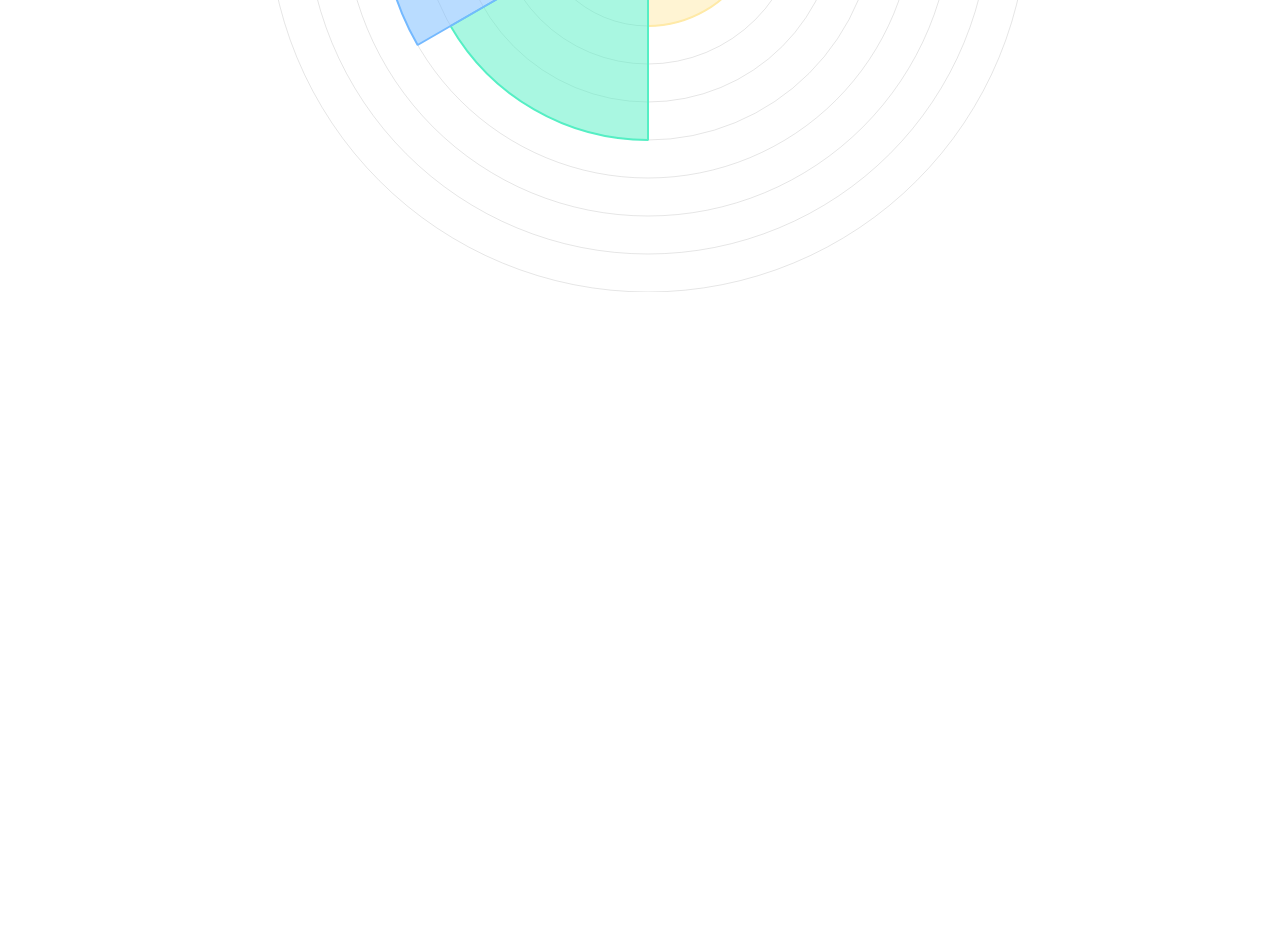
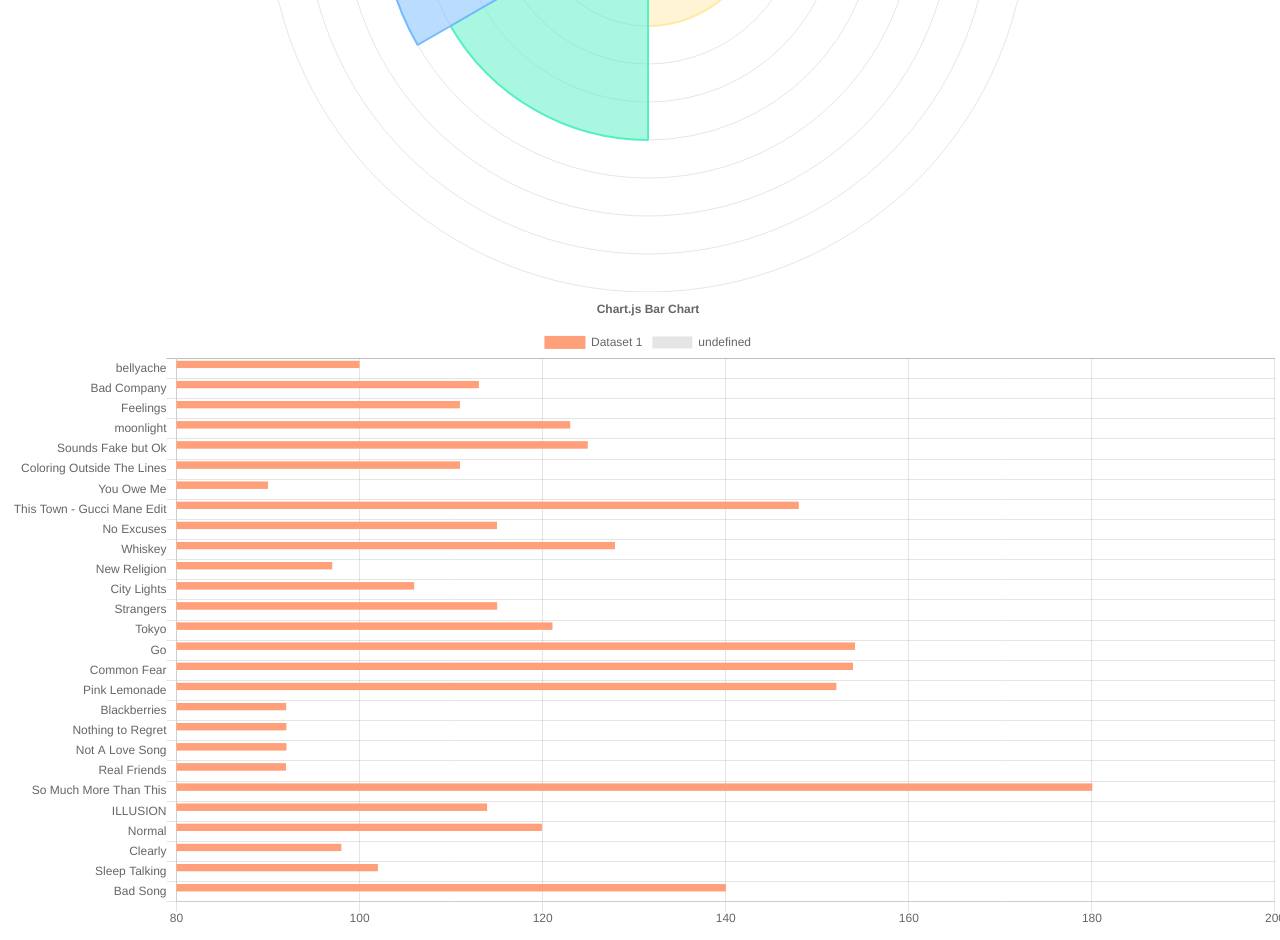
Before and after one commit to lilyszhang/playlist-viz, a plain HTML site: page index.html in a window 1280 px wide. Shown: the part 516-1456 px from the top of the page. Before the commit the page ends 816 px from the top, so only its background shows below. Drawn offline with nearby package versions, Linux system fonts and the light colour scheme.

Commit message:
tempo chart added

```diff
--- a/index.html
+++ b/index.html
@@ -7,6 +7,7 @@
     </head>
     <body>
         <canvas id="myChart"></canvas>
+        <canvas id="canvas2"></canvas>
     </body>
     <script>
         var ctx = document.getElementById('myChart').getContext('2d');
@@ -41,5 +42,41 @@
                 }
             }
         });
+
+        var MONTHS = ['January', 'February', 'March', 'April', 'May', 'June', 'July', 'August', 'September', 'October', 'November', 'December'];
+    		var color = Chart.helpers.color;
+    		var barChartData = {
+    			labels: ['bellyache', 'Bad Company', 'Feelings', 'moonlight', 'Sounds Fake but Ok', 'Coloring Outside The Lines', 'You Owe Me', 'This Town - Gucci Mane Edit', 'No Excuses', 'Whiskey', 'New Religion', 'City Lights', 'Strangers', 'Tokyo', 'Go', 'Common Fear', 'Pink Lemonade', 'Blackberries',
+ 'Nothing to Regret', 'Not A Love Song', 'Real Friends', 'So Much More Than This', 'ILLUSION', 'Normal', 'Clearly', 'Sleep Talking', 'Bad Song'],
+    			datasets: [{
+    				label: 'Dataset 1',
+    				backgroundColor: 	'rgb(255,160,122)',
+    				borderColor: 	'rgb(255,160,122)',
+    				borderWidth: 1,
+    				data: [99.983, 113.026, 110.956, 123.011, 124.914, 110.972, 89.996, 147.965, 115.016, 127.897, 97.012, 105.96, 115.034, 121.066, 154.124, 153.901, 152.078, 91.981, 91.998, 92.005, 91.958, 180.039, 113.934, 119.908, 98, 101.99, 140.028]
+    			}, {
+    			}]
+
+    		};
+
+    		window.onload = function() {
+    			var ctx2 = document.getElementById('canvas2').getContext('2d');
+    			window.myBar = new Chart(ctx2, {
+    				type: 'horizontalBar',
+    				data: barChartData,
+    				options: {
+    					responsive: true,
+    					legend: {
+    						position: 'top',
+    					},
+    					title: {
+    						display: true,
+    						text: 'Chart.js Bar Chart'
+    					}
+    				}
+    			});
+
+    		};
+
     </script>
 </html>
```
Also changed, not shown: scripts/main.js (added, +29 -0 lines), 1 other file.
